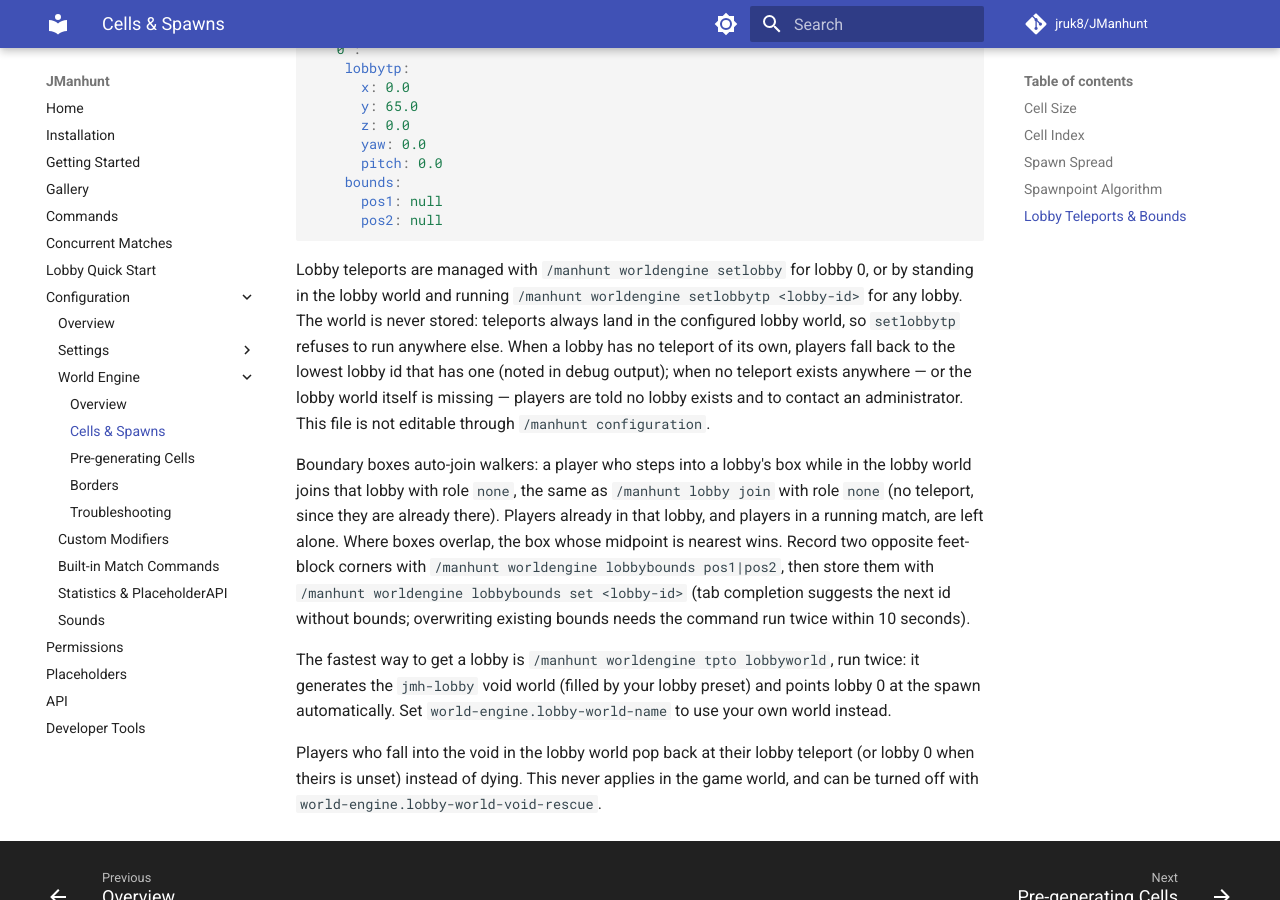
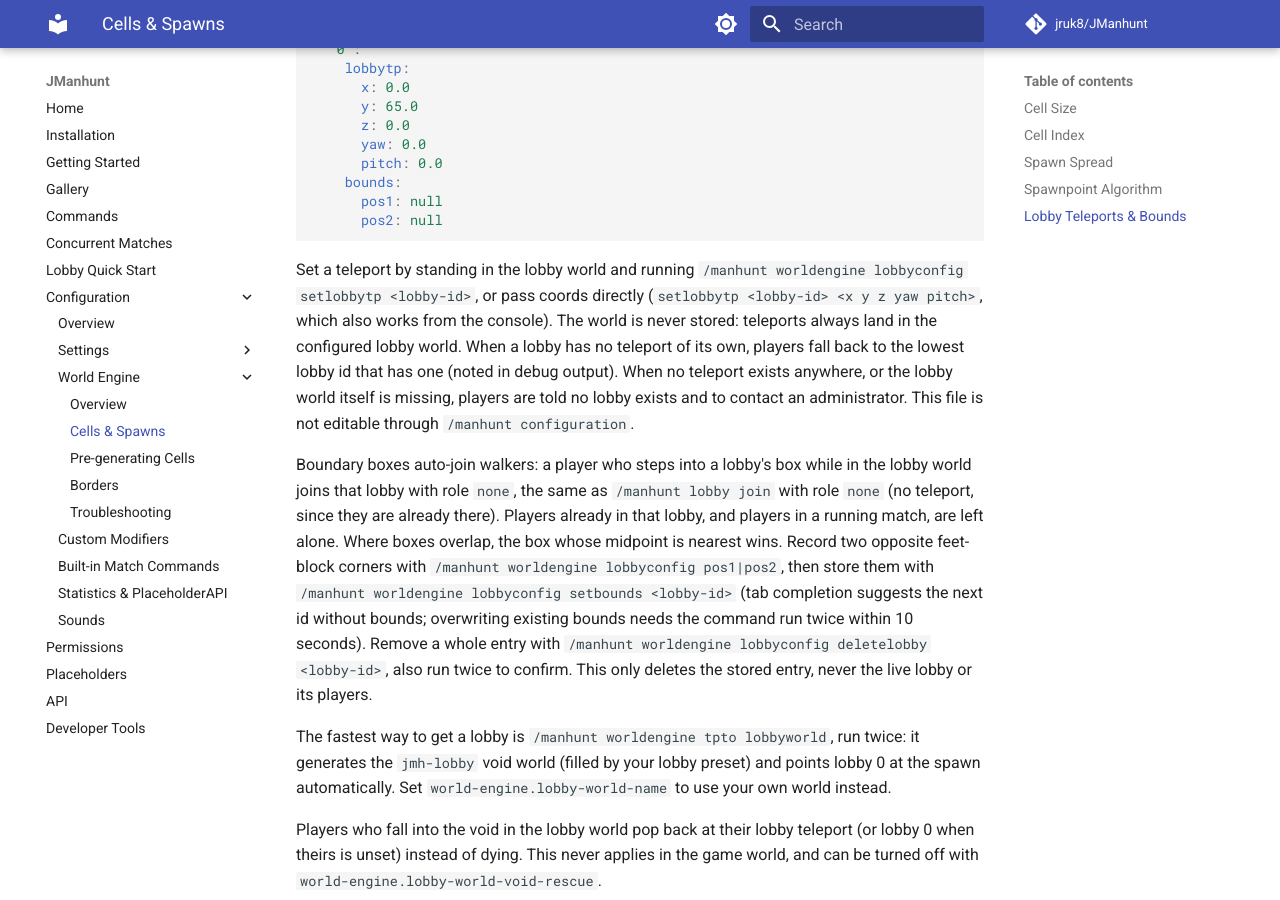
Before and after one commit to jruk8/JManhunt, an MkDocs documentation site: the page built from docs/configuration/world-engine/cells-spawns.md, in a window 1280 px wide and 900 px high, scrolled down 1607 px. Built offline with MkDocs 1.6.1 and Material for MkDocs 9.7.7, drawn with Linux system fonts in a browser that asks for light colours; comment, search, counter and statistics services are not loaded.

Commit message:
feat: worldengine lobbyconfig command

````diff
--- a/docs/configuration/world-engine/cells-spawns.md
+++ b/docs/configuration/world-engine/cells-spawns.md
@@ -78,14 +78,14 @@ lobbies:
       pos2: null
 ```
 
-Lobby teleports are managed with `/manhunt worldengine setlobby` for
-lobby 0, or by standing in the lobby world and running
-`/manhunt worldengine setlobbytp <lobby-id>` for any lobby. The world is
-never stored: teleports always land in the configured lobby world, so
-`setlobbytp` refuses to run anywhere else. When a lobby has no teleport
-of its own, players fall back to the lowest lobby id that has one (noted
-in debug output); when no teleport exists anywhere — or the lobby world
-itself is missing — players are told no lobby exists and to contact an
+Set a teleport by standing in the lobby world and running
+`/manhunt worldengine lobbyconfig setlobbytp <lobby-id>`, or pass coords
+directly (`setlobbytp <lobby-id> <x y z yaw pitch>`, which also works
+from the console). The world is never stored: teleports always land in
+the configured lobby world. When a lobby has no teleport of its own,
+players fall back to the lowest lobby id that has one (noted in debug
+output). When no teleport exists anywhere, or the lobby world itself is
+missing, players are told no lobby exists and to contact an
 administrator. This file is not editable through
 `/manhunt configuration`.
 
@@ -95,10 +95,13 @@ while in the lobby world joins that lobby with role `none`, the same as
 already there). Players already in that lobby, and players in a running
 match, are left alone. Where boxes overlap, the box whose midpoint is
 nearest wins. Record two opposite feet-block corners with
-`/manhunt worldengine lobbybounds pos1|pos2`, then store them with
-`/manhunt worldengine lobbybounds set <lobby-id>` (tab completion
+`/manhunt worldengine lobbyconfig pos1|pos2`, then store them with
+`/manhunt worldengine lobbyconfig setbounds <lobby-id>` (tab completion
 suggests the next id without bounds; overwriting existing bounds needs
-the command run twice within 10 seconds).
+the command run twice within 10 seconds). Remove a whole entry with
+`/manhunt worldengine lobbyconfig deletelobby <lobby-id>`, also run
+twice to confirm. This only deletes the stored entry, never the live
+lobby or its players.
 
 The fastest way to get a lobby is `/manhunt worldengine tpto lobbyworld`,
 run twice: it generates the `jmh-lobby` void world (filled by your lobby
--- a/src/main/resources/config.yml
+++ b/src/main/resources/config.yml
@@ -903,8 +903,7 @@ world-engine:
     none: GRAY_CONCRETE
   # Lobby teleport points and boundary boxes live in
   # settings/world-engine/lobby-config.yml, managed in-game with
-  # '/mh worldengine setlobbytp <id>' and
-  # '/mh worldengine lobbybounds pos1|pos2|set <id>'.
+  # '/mh worldengine lobbyconfig'.
   # They are not editable through /manhunt configuration.
   # Size of one spiral cell in blocks. Hard-capped at 50,000.
   # Too low values may cause issues.
````
Also changed, not shown: docs/commands.md (+5 -5 lines), docs/permissions.md (+1 -3 lines), src/main/resources/messages.yml (+18 -14 lines), src/main/resources/plugin.yml (+2 -8 lines), 5 other files.
